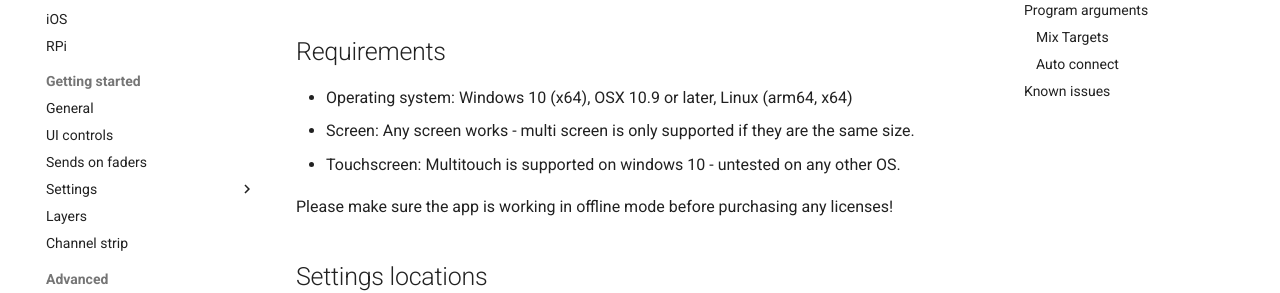
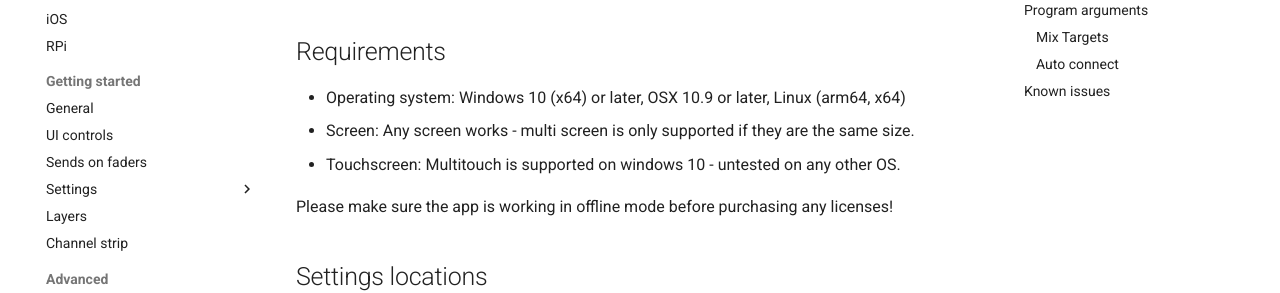
Before and after one commit to davidgiga1993/mixing-station-docs, an MkDocs documentation site: the page built from docs/platforms/pc.md, in a window 1280 px wide and 900 px high. Shown: the part 309-602 px from the top of the window. Built offline with MkDocs 1.6.1 and Material for MkDocs 9.7.7, drawn with Linux system fonts in a browser that asks for light colours.

Commit message:
doc: add windows 11

```diff
--- a/docs/platforms/pc.md
+++ b/docs/platforms/pc.md
@@ -4,7 +4,7 @@ You can use all features of the app in the offline mode for free.
 As soon as you want to connect to a mixer it's required to buy the app for the mixer model you want to connect to.
 
 ## Requirements
-- Operating system: Windows 10 (x64), OSX 10.9 or later, Linux (arm64, x64)
+- Operating system: Windows 10 (x64) or later, OSX 10.9 or later, Linux (arm64, x64)
 - Screen: Any screen works - multi screen is only supported if they are the same size.
 - Touchscreen: Multitouch is supported on windows 10 - untested on any other OS.
 
```
